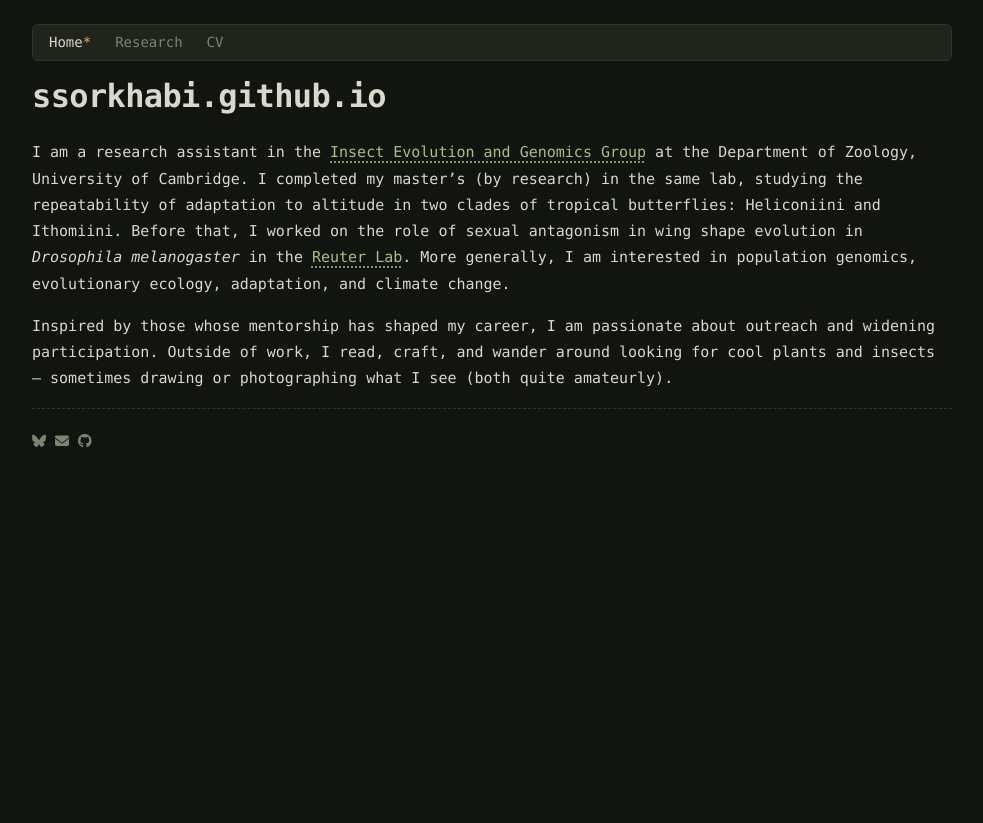
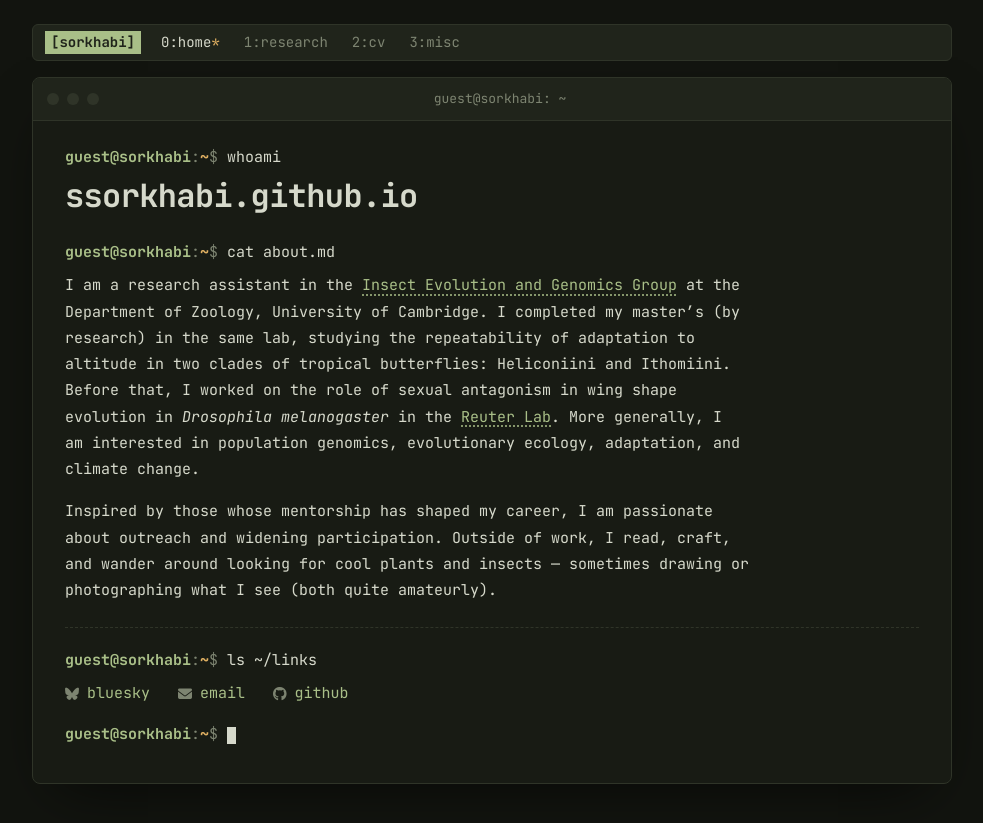
Before and after one commit to ssorkhabi/ssorkhabi.github.io, a Jekyll site: the page built from index.md, in a window 1280 px wide. Shown: the top 823 px of the page, without its empty margins (148-1131 px from the left). Built offline with Jekyll 4.4.1, drawn with Linux system fonts in a browser that asks for light colours.

Commit message:
updated navigation scheme

```diff
--- a/_layouts/default.html
+++ b/_layouts/default.html
@@ -3,6 +3,7 @@
   <head>
     <meta charset="utf-8" />
     <meta name="viewport" content="width=device-width, initial-scale=1" />
+    <meta name="color-scheme" content="dark" />
     <title>{% if page.title and page.title != "Home" %}{{ page.title }} | {% endif %}{{ site.title }}</title>
 
     <!-- Tab icon -->
@@ -10,43 +11,78 @@
 
     <!-- Fonts and icons -->
     <link rel="stylesheet" href="https://cdnjs.cloudflare.com/ajax/libs/font-awesome/6.7.2/css/all.min.css" />
-    <link href="https://fonts.googleapis.com/css2?family=Source+Sans+Pro:ital,wght@0,200;0,300;0,400;0,600;0,700;0,900;1,200;1,300;1,400;1,600;1,700;1,900&display=swap" rel="stylesheet" />
+    <link rel="preconnect" href="https://fonts.googleapis.com" />
+    <link rel="preconnect" href="https://fonts.gstatic.com" crossorigin />
+    <link href="https://fonts.googleapis.com/css2?family=JetBrains+Mono:ital,wght@0,400;0,600;0,700;1,400&display=swap" rel="stylesheet" />
 
     <!-- Site stylesheets -->
     <link rel="stylesheet" href="{{ '/css/main.css' | relative_url }}" />
     <link rel="stylesheet" href="{{ '/css/responsive.css' | relative_url }}" />
   </head>
   <body>
+    {% comment %} Path shown in the prompt, e.g. ~/research {% endcomment %}
+    {% if page.url == "/" %}
+      {% assign cwd = "~" %}
+    {% else %}
+      {% assign slug = page.url | remove_first: "/" | remove: "/" | remove: ".html" %}
+      {% assign cwd = "~/" | append: slug %}
+    {% endif %}
+
+    {% capture ps1 %}<span class="ps1-user">guest@sorkhabi</span><span class="ps1-sep">:</span><span class="ps1-path">{{ cwd }}</span><span class="ps1-sep">$</span>{% endcapture %}
+
     {% capture nav_links %}
+      <span class="session">[sorkhabi]</span>
       <ul>
-        <li><a href="{{ '/' | relative_url }}" {% if page.title == "Home" %}class="active"{% endif %}>Home</a></li>
-        <li><a href="{{ '/research' | relative_url }}" {% if page.title == "Research" %}class="active"{% endif %}>Research</a></li>
-        <li><a href="{{ '/cv' | relative_url }}" {% if page.title == "CV" %}class="active"{% endif %}>CV</a></li>
+        <li><a href="{{ '/' | relative_url }}" {% if page.title == "Home" %}class="active" aria-current="page"{% endif %}>0:home</a></li>
+        <li><a href="{{ '/research' | relative_url }}" {% if page.title == "Research" %}class="active" aria-current="page"{% endif %}>1:research</a></li>
+        <li><a href="{{ '/cv' | relative_url }}" {% if page.title == "CV" %}class="active" aria-current="page"{% endif %}>2:cv</a></li>
+        <li><a href="{{ '/miscellaneous' | relative_url }}" {% if page.title == "Miscellaneous" %}class="active" aria-current="page"{% endif %}>3:misc</a></li>
       </ul>
     {% endcapture %}
 
-    <!-- Top nav (computer) -->
-    <nav class="nav-bar">{{ nav_links }}</nav>
+    <!-- Status bar, tmux style (computer) -->
+    <nav class="nav-bar" aria-label="Main">{{ nav_links }}</nav>
 
+    <main class="terminal">
+      <div class="titlebar" aria-hidden="true">
+        <span class="dot"></span><span class="dot"></span><span class="dot"></span>
+        <span class="titlebar-text">guest@sorkhabi: {{ cwd }}</span>
+      </div>
+
+      <div class="screen">
         {% if page.url == "/" %}
+          <p class="prompt">{{ ps1 }} <span class="cmd">whoami</span></p>
           <h1>{{ site.title }}</h1>
+          <p class="prompt">{{ ps1 }} <span class="cmd">cat about.md</span></p>
+        {% elsif page.command %}
+          <p class="prompt">{{ ps1 }} <span class="cmd">{{ page.command }}</span></p>
+        {% else %}
+          <p class="prompt">{{ ps1 }} <span class="cmd">cat {{ page.title | downcase }}.md</span></p>
         {% endif %}
 
+        <div class="output">
           {{ content }}
+        </div>
 
         <footer>
-      <a href="https://bsky.app/profile/ssorkhabi.bsky.social" class="social-icon" target="_blank" aria-label="Bluesky">
-        <i class="fa-brands fa-bluesky"></i>
+          <p class="prompt">{{ ps1 }} <span class="cmd">ls ~/links</span></p>
+          <div class="links">
+            <a href="https://bsky.app/profile/ssorkhabi.bsky.social" class="social-icon" target="_blank" rel="noopener">
+              <i class="fa-brands fa-bluesky" aria-hidden="true"></i> bluesky
             </a>
-      <a href="mailto:ss3335@cam.ac.uk" class="social-icon" aria-label="Email">
-        <i class="fa-solid fa-envelope"></i>
+            <a href="mailto:ss3335@cam.ac.uk" class="social-icon">
+              <i class="fa-solid fa-envelope" aria-hidden="true"></i> email
             </a>
-      <a href="https://github.com/ssorkhabi" class="social-icon" target="_blank" aria-label="GitHub">
-        <i class="fa-brands fa-github"></i>
+            <a href="https://github.com/ssorkhabi" class="social-icon" target="_blank" rel="noopener">
+              <i class="fa-brands fa-github" aria-hidden="true"></i> github
             </a>
+          </div>
+          <p class="prompt">{{ ps1 }} <span class="cursor" aria-hidden="true"></span></p>
         </footer>
+      </div>
+    </main>
 
-    <!-- Bottom nav (phone) -->
-    <nav class="nav-bar-bottom">{{ nav_links }}</nav>
+    <!-- Status bar, tmux style (phone) -->
+    <nav class="nav-bar-bottom" aria-label="Main">{{ nav_links }}</nav>
   </body>
 </html>
```
Lines whose indentation alone changed are shown as unchanged.
